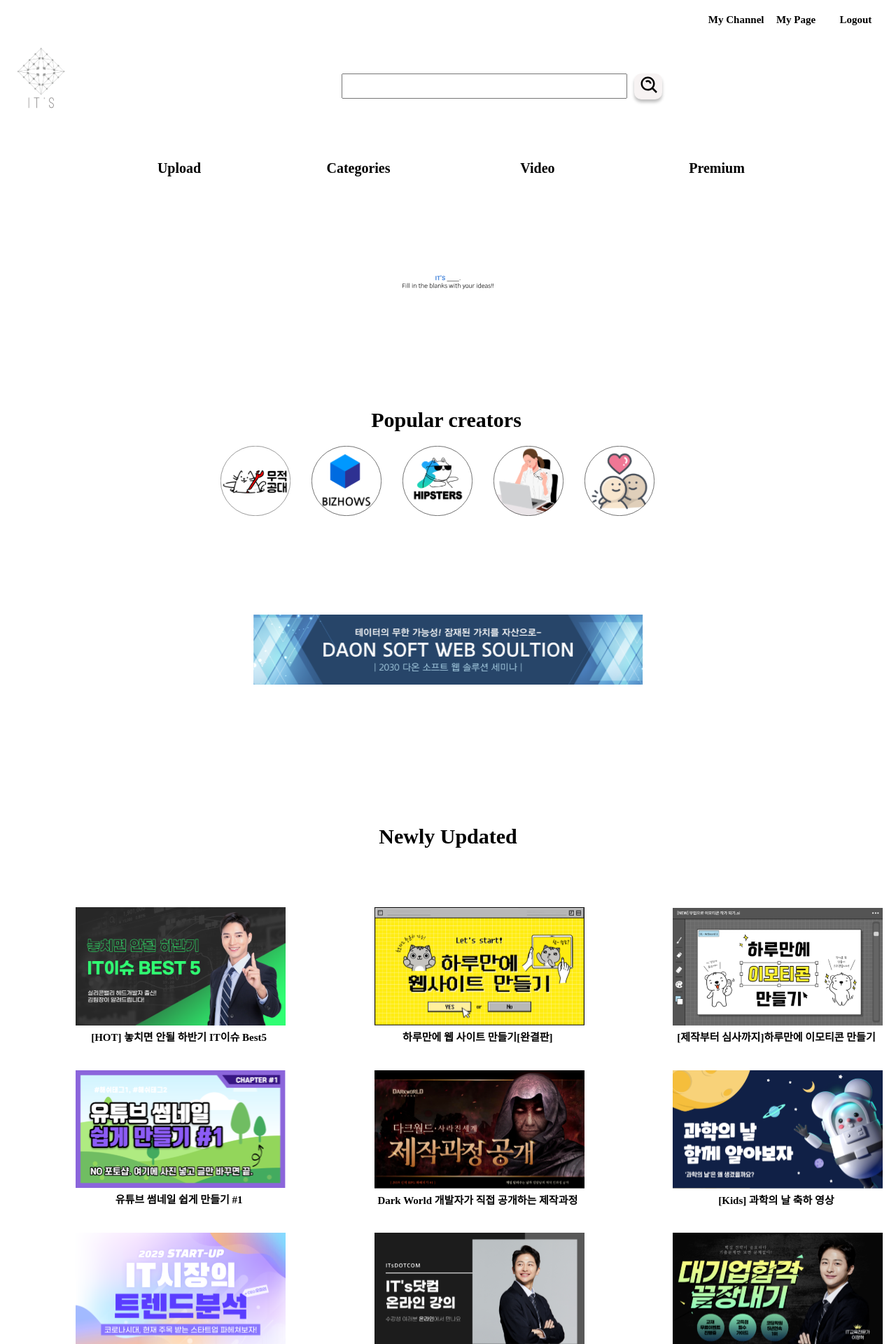
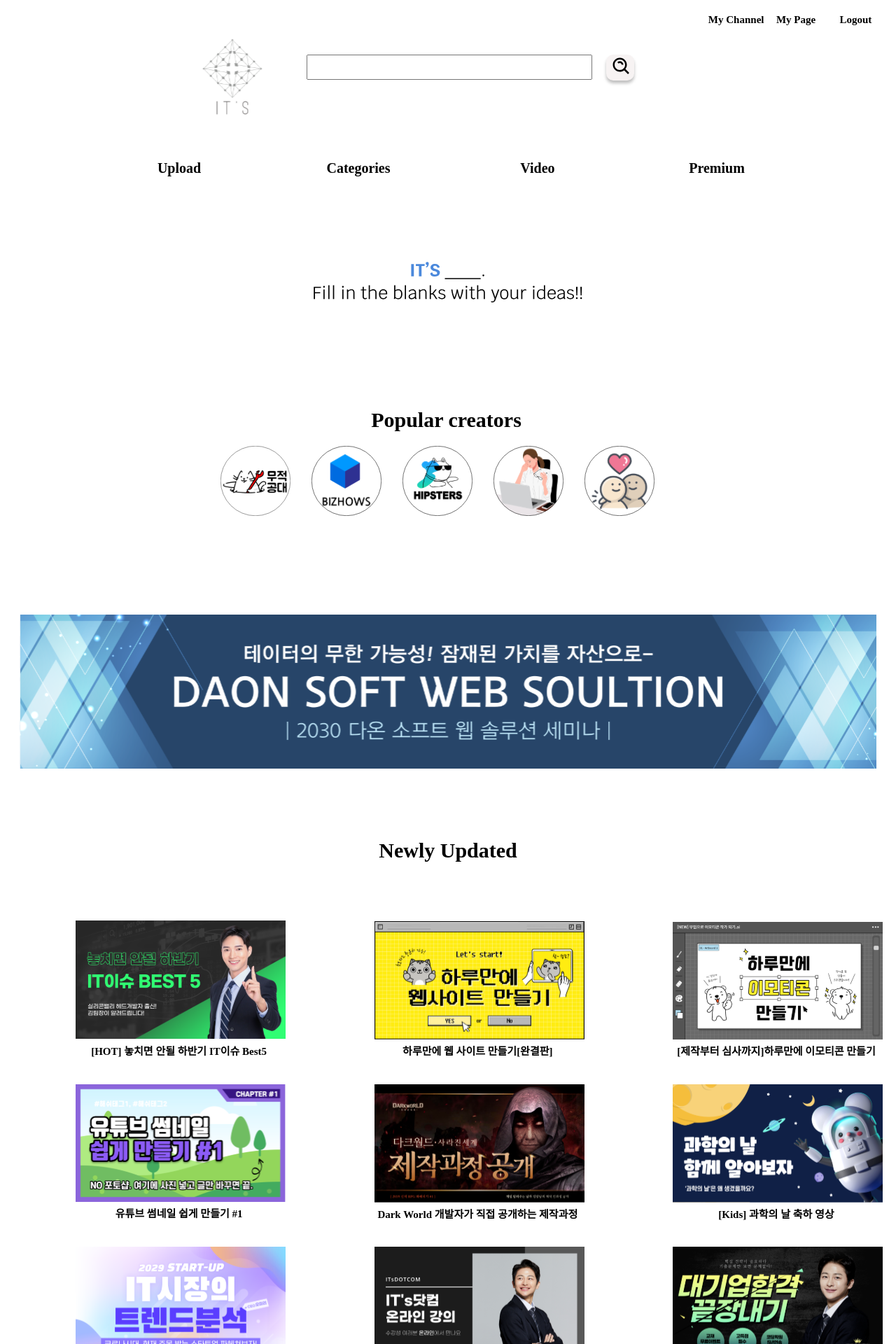
Before and after one commit to Brian-Hwang/Book-Pub, a React (Create React App) app in the folder front/: page /#/ in a window 1280 px wide. Shown: the top 1920 px of the page at 70% size. Built offline with nearby package versions, Linux system fonts and the light colour scheme.

Commit message:
메인페이지 -> 뷰페이지 버튼작업, 뷰페이지 레이아웃 완료

```diff
--- a/front/src/pages/MainPage/MainPage.js
+++ b/front/src/pages/MainPage/MainPage.js
@@ -1,4 +1,5 @@
 import React from "react"
+import { useHistory } from 'react-router-dom'
 import styled from "styled-components"
 
 
@@ -43,27 +44,10 @@ const Input = styled.input`
     font-size: 16px;
     overflow-wrap:"auto";
     height: 30px;
-    // border: 1px solid #ffffff;
-    // box-shadow: 0px 4px 4px rgba(0, 0, 0, 0.25);
+    width: 400px;
+    margin-left: 30px;
     outline:none;
-
-    margin-top:11px;
-    // border-radius: 10px;
-    @media (min-width: 430px) and (max-width: 1440px) {
-    //between
-    width: 400px;
-    margin-left: 45px;
-  }
-
-  @media (min-width: 1440px) {
-    //desktop
-    width: 368px;
-    margin-left: 85px;
-  }
-  @media (max-width: 430px) {
-    //iphone
-    display: none;
-  }
+    margin-top:35px;
 `
 const SearchButton = styled.button`
   outline: none;
@@ -71,29 +55,11 @@ const SearchButton = styled.button`
   border-radius: 10px;
   width: 40px;
   height: 37px;
-  margin-top: 11px;
-  @media (min-width: 430px) and (max-width: 1440px) {
-    //between
-    margin-right: 10px;
-    margin-left: 10px;
-    background-color: #f7f3f3;
-    box-shadow: 0px 4px 4px rgba(0, 0, 0, 0.25);
-  }
-
-  @media (min-width: 1440px) {
-    //desktop
-    margin-right: 116px;
-    margin-left: 20px;
-    background-color: #f7f3f3;
-    box-shadow: 0px 4px 4px rgba(0, 0, 0, 0.25);
-  }
-  @media (max-width: 430px) {
-    //iphone
-    background-color: #ffffff;
-    margin-top: 20px;
-    margin-right:5px;
-    box-shadow: 0px 0px 0px rgba(0, 0, 0, 0.25);
-  }
+  margin-top: 35px;
+  margin-right: 116px;
+  margin-left: 20px;
+  background-color: #f7f3f3;
+  box-shadow: 0px 4px 4px rgba(0, 0, 0, 0.25);
 `
 
 
@@ -155,17 +121,8 @@ const Wrapper2 = styled.div`
 `
 
 const MaskImage_logo = styled.img`
-  height: 200px;
-  @media (min-width: 430px) and (max-width: 1440px) {
-    //between
-    width: 130px;
-    height: 120px;
-  }
-  @media (max-width: 430px) {
-    //iphone
-    width: 150px;
-    height: 150px;
-  }
+  height: 150px;
+  width: 150px;
 `
 
 const Wrapper3 = styled.div`
@@ -204,16 +161,6 @@ const Wrapper4 = styled.div`
 
 const MaskImage_slogan = styled.img`
   width: 30%;
-  @media (min-width: 430px) and (max-width: 1440px) {
-    //between
-    width: 130px;
-    height: 120px;
-  }
-  @media (max-width: 430px) {
-    //iphone
-    width: 150px;
-    height: 150px;
-  }
 `
 const Wrapper5 = styled.div`
   display: flex;
@@ -262,6 +209,35 @@ align-items: center;
 justify-content: center;
 `
 
+const VideoTextButton = styled.button`
+  display: flex;
+
+  font-size: 15px;
+  font-weight: bold;
+  font-family: 'NotoSans';
+  margin-right: 5px;
+  text-align: center;
+  width: 100%;
+  margin-top: 5px;
+
+  flex-direction: column; // 세로
+  align-items: center;
+  justify-content: center;
+  color: black;
+  background-color: white;
+  outline:0;
+  border: 0;
+`
+const Videotext = styled.div`
+  font-size: 15px;
+  font-weight: bold;
+  font-family: 'NotoSans';
+  margin-right: 5px;
+  text-align: center;
+  width: 100%;
+  margin-top: 5px;
+`
+
 const Wrapper8 = styled.div`
   display: flex;
   align-items: center;
@@ -285,6 +261,21 @@ const Row = styled.div`
   flex-direction: row;
   justify-content: center;
   width: 100%;
+  // overflow: hidden;
+`
+
+const Row2 = styled.div`
+  display: flex;
+  flex-direction: row;
+  justify-content: center;
+  width: 30%;
+  // overflow: hidden;
+`
+const Row3 = styled.div`
+  display: flex;
+  flex-direction: row;
+  justify-content: center;
+  width: 40%;
   // overflow: hidden;
 `
 const Title = styled.div`
@@ -315,16 +306,6 @@ const Text_center = styled.div`
   margin-top: 5px;
 `
 
-const Videotext = styled.div`
-  font-size: 15px;
-  font-weight: bold;
-  font-family: 'NotoSans';
-  margin-right: 5px;
-  text-align: center;
-  width: 100%;
-  margin-top: 5px;
-`
-
 const Viewmore = styled.div`
   font-size: 15px;
   font-weight: bold;
@@ -340,8 +321,8 @@ const Viewmore = styled.div`
 `
 const ChargeBox = styled.div`
   display: flex;
-  align-items: left;
-  justify-items: left;
+  align-items: center;
+  justify-items: center;
   flex-direction: column; // 가로
   width: 50%;
   height: 95%;
@@ -378,21 +359,13 @@ const Creators = styled.img`
 const Ads = styled.img`
   width: 100%;
   height: 220px;
-  margin-top: 30px;
-  @media (min-width: 430px) and (max-width: 1440px) {
-    //between
-    width: 200px;
-    height: 150px;
-  }
-  @media (max-width: 430px) {
-    //iphone
-    width: 200x;
-    height: 200px;
-  }
+  margin-top: 100px;
+
 `
 
 
 function MainPage() {
+  const history = useHistory()
     return(
         <>
         <Background>
@@ -404,8 +377,8 @@ function MainPage() {
             <Text_personal> Logout </Text_personal>
               </Wrapper1>
             <Wrapper2>
+              <Row >
               <MaskImage_logo img src={logo} />
-              <Row >
               <Input></Input>
                 <SearchButton> {' '} <img style={{ width: '30px', height: '30px' }} src={Search} />
             </SearchButton>
@@ -440,14 +413,16 @@ function MainPage() {
             </Row>
 
             </Wrapper5>
-            <Wrapper6>  <img style={{ height: '100px', width: '100%' }} src={advertisement} /> </Wrapper6>
+
+            <Row> <Ads img src={advertisement}/>  </Row>
 
             <Wrapper7>
               <Title> Newly Updated </Title>
               <Box>
               <Video>
                 <img style={{ height: '300px', width: '300px' }} src={video1} />
-                <Videotext> [HOT] 놓치면 안될 하반기 IT이슈 Best5 </Videotext>
+                <VideoTextButton onClick={() => history.push(`/viewer`)}> [HOT] 놓치면 안될 하반기 IT이슈 Best5 </VideoTextButton>
+
               </Video>
               <Video>
                 <img style={{ height: '300px', width: '300px' }} src={video2} />
@@ -497,10 +472,11 @@ function MainPage() {
 
               <Wrapper8_sub>
               <ChargeBox>
-                <div>
+                <Row2>
                 <ChargeText_Blue > IT's </ChargeText_Blue >
                 <ChargeText > Basic </ChargeText>
-                </div>
+                </Row2>
+
 
                 <ChargeText> Free</ChargeText>
                 <ChargeText> Ads </ChargeText>
@@ -509,10 +485,14 @@ function MainPage() {
                 <ChargeText> ... </ChargeText>
               </ChargeBox>
               <ChargeBox>
-                <div>
+
+                <Row3>
                 <ChargeText_Blue > IT's </ChargeText_Blue >
                 <ChargeText> Premium </ChargeText>
-                </div>
+                </Row3>
+
+
+
 
                 <ChargeText> $10 per month</ChargeText>
                 <ChargeText> No Ads </ChargeText>
--- a/front/src/pages/ViewerPage/ViewerPage.js
+++ b/front/src/pages/ViewerPage/ViewerPage.js
@@ -1,9 +1,235 @@
 import React from "react"
+import {NavLink} from "react-router-dom";
 import styled from "styled-components"
 
+
+import logo from '../../assets/Logo.svg'
+import Search from '../../assets/search.svg'
+
+
+
+const Background = styled.div`
+  background-color: white;
+  background-repeat: no-repeat;
+  background-position: center top;
+  height: 100%;
+  width: 100%;
+  margin: 0;
+  display: flex;
+  flex-direction: column; // 세로
+`
+
+const Input = styled.input`
+    color:#000000;
+    // background-color: #F7F3F3;
+    line-height : 20px;
+    font-size: 16px;
+    overflow-wrap:"auto";
+    height: 30px;
+    width: 400px;
+    margin-left: 30px;
+    outline:none;
+    margin-top:35px;
+`
+const SearchButton = styled.button`
+  outline: none;
+  border: 1px solid rgba(255, 255, 255, 0);
+  border-radius: 10px;
+  width: 40px;
+  height: 37px;
+  margin-top: 35px;
+  margin-right: 116px;
+  margin-left: 20px;
+  background-color: #f7f3f3;
+  box-shadow: 0px 4px 4px rgba(0, 0, 0, 0.25);
+`
+
+
+const Wrapper1 = styled.div`
+
+  display: flex;
+  align-self: flex-end;
+  flex-direction: row;
+  width: 20%;
+  height: 33px;
+  justify-content: flex-end;
+  margin-top: 15px;
+  margin-right: 15px;
+`
+
+const Text_personal = styled.div`
+  font-size: 15px;
+  font-weight: bold;
+  font-family: 'NotoSans';
+  // margin-right: 5px;
+  text-align: center;
+  width: 100%;
+  margin-top: 5px;
+`
+const Line = styled.div`
+  width: 0px;
+  margin-top: 7px;
+  border: 1px solid #000000;
+  margin-left: 15px;
+  margin-right: 15px;
+  height: 15px;
+  @media (max-width: 375px) {
+    //iphone
+    display: none;
+  }
+  @media (min-width: 375px) and (max-width: 1440px) {
+    //between
+    display: none;
+  }
+`
+const Wrapper2 = styled.div`
+  display: flex;
+  align-items: center;
+  justify-items: flex-start;
+  flex-direction: row; // 가로
+  width: 100%;
+  height: 100px;
+  margin-top: 20px;
+
+`
+
+const MaskImage_logo = styled.img`
+  height: 150px;
+  width: 150px;
+`
+
+const Row = styled.div`
+  display: flex;
+  flex-direction: row;
+  justify-content: center;
+  width: 100%;
+  // overflow: hidden;
+`
+const Wrapper3 = styled.div`
+
+  display: flex;
+  flex-direction: row; // 가로
+  width: 50%;
+  height: 50px;
+  justify-content: flex-end;
+  margin-top: 50px;
+  background-color: red;
+`
+const Wrapper4 = styled.div`
+
+  display: flex;
+  flex-direction: row;
+  width: 100%;
+  height: 1000px;
+  background-color: orange;
+`
+const Box1 = styled.div`
+
+  display: flex;
+  flex-direction: column;
+  width: 70%;
+  height: 1000px;
+  background-color: purple;
+`
+const Box1_sub1 = styled.div`
+
+  display: flex;
+  flex-direction: row;
+  width: 100%;
+  height: 600px;
+  background-color: blanchedalmond;
+`
+const Box1_sub2 = styled.div`
+
+  display: flex;
+  flex-direction: row;
+  width: 100%;
+  height: 400px;
+  background-color:yellowgreen;
+`
+const Box2 = styled.div`
+
+  display: flex;
+  flex-direction: row;
+  width: 30%;
+  height: 1000px;
+  background-color: skyblue;
+`
+const Wrapper5 = styled.div`
+  display: flex;
+  flex-direction: row;
+  width: 100%;
+  height: 800px;
+  background-color: yellow;
+`
+const Box3 = styled.div`
+  display: flex;
+  flex-direction: row;
+  width: 75%;
+  height: 800px;
+  background-color: yellow;
+`
+const Box4 = styled.div`
+  display: flex;
+  flex-direction: row;
+  width: 25%;
+  height: 800px;
+  background-color: orange;
+`
+const Wrapper6 = styled.div`
+  display: flex;
+  flex-direction:  column;
+  width: 100%;
+  height: 800px;
+  background-color: green;
+`
+const Wrapper7 = styled.div`
+  display: flex;
+  flex-direction:  column;
+  width: 100%;
+  height: 800px;
+  background-color: blue;
+`
+
 function ViewerPage() {
-    return ( <
-        > < />
+    return (
+        < >
+        <Background>
+            <Wrapper1>
+            <Text_personal> My Channel </Text_personal>
+            <Line />
+            <Text_personal> My Page</Text_personal>
+            <Line />
+            <Text_personal> Logout </Text_personal>
+              </Wrapper1>
+            <Wrapper2>
+              <Row >
+              <MaskImage_logo img src={logo} />
+              <Input></Input>
+                <SearchButton> {' '} <img style={{ width: '30px', height: '30px' }} src={Search} />
+            </SearchButton>
+              </Row>
+            </Wrapper2>
+            <Wrapper3> </Wrapper3>
+            <Wrapper4>
+                <Box1>
+                    <Box1_sub1> </Box1_sub1>
+                    <Box1_sub2> </Box1_sub2>
+                </Box1>
+                <Box2>
+
+                </Box2>
+
+            </Wrapper4>
+            <Wrapper5>
+                <Box3> </Box3>
+                <Box4> </Box4>
+            </Wrapper5>
+            <Wrapper6> </Wrapper6>
+            <Wrapper7> </Wrapper7>
+        </Background>
+
+        </>
     )
 }
 export default ViewerPage;
```
